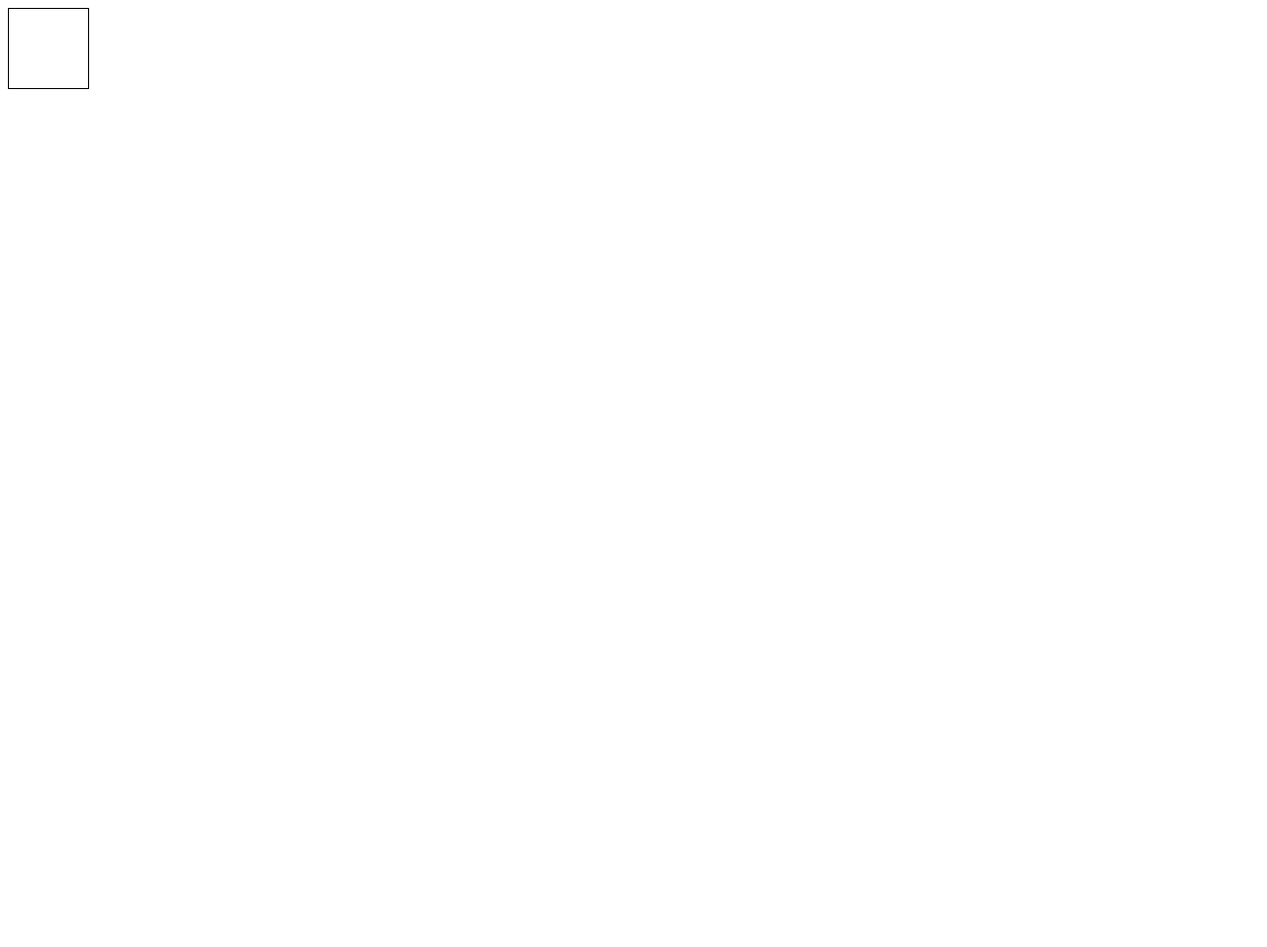
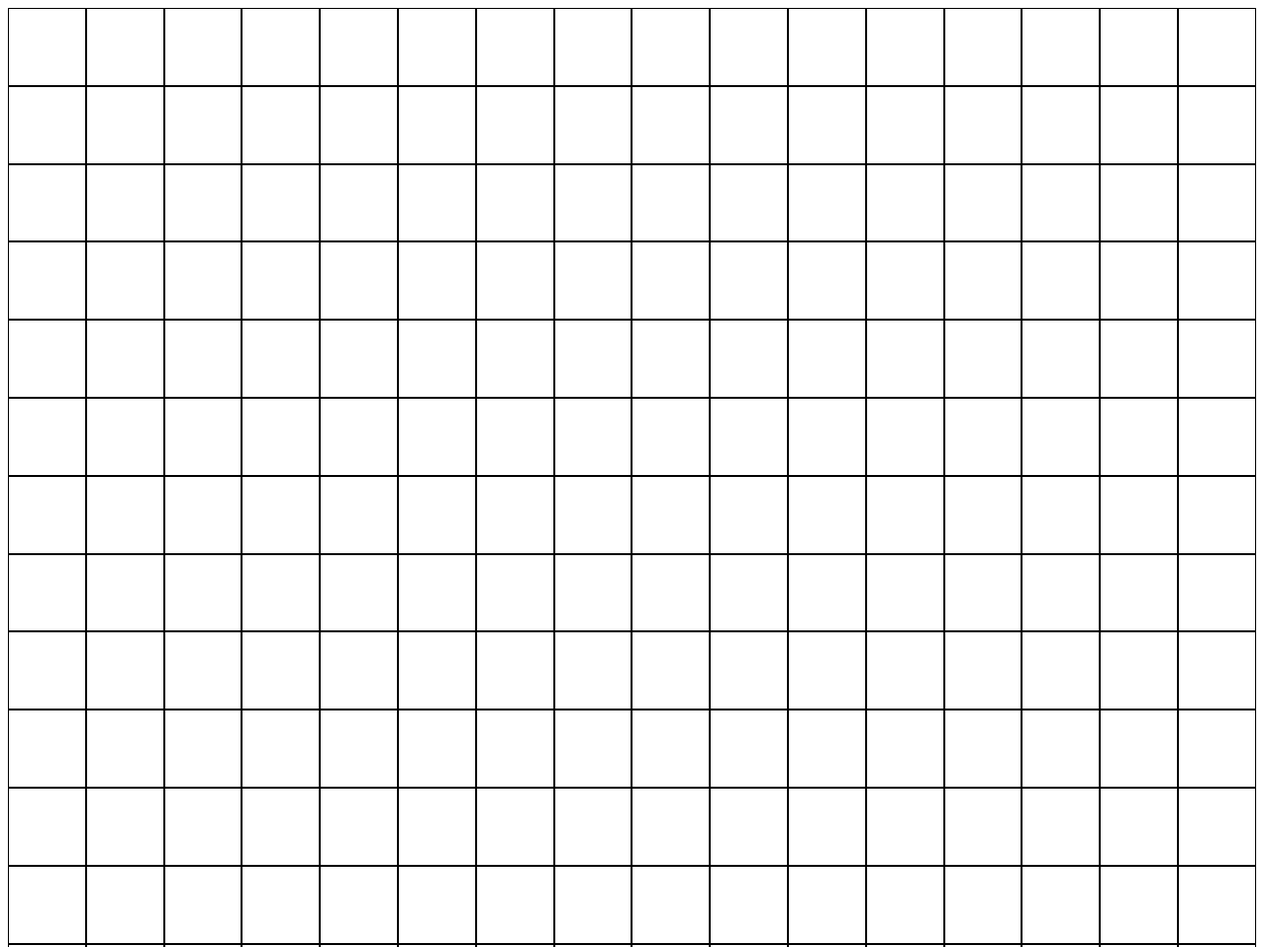
Before and after one commit to AndreiTotoro/etch-a-sketch, a plain HTML site: page index.html in a window 1280 px wide. Shown: the top 957 px of the page at 99% size. Before the commit the page ends 800 px from the top, so only its background shows below. Drawn offline with Linux system fonts and the light colour scheme.

Commit message:
Make a 16x16 grid of square divs
Generate a 16 x 16 grid of square divs to serve as the canvas for the etch-a-sketch board.

```diff
--- a/main.js
+++ b/main.js
@@ -1,7 +1,10 @@
 //Style one square div
 const grid = document.querySelector(`#grid`);
-const square = document.createElement(`div`);
-square.classList.toggle('square');
 
-grid.appendChild(square);
 //Create a 16 x 16  grid of square divs
+
+for (let i = 1; i <= 16 * 16; i++) {
+	const square = document.createElement(`div`);
+	square.classList.toggle('square');
+	grid.appendChild(square);
+}
--- a/styles.css
+++ b/styles.css
@@ -1,5 +1,10 @@
 .square{
-        width: 6.25vw;
-        height: 6.25vw;
+        width: 6vw;
+        height: 6vw;
         border: black 1px solid;
 }
+
+#grid{
+        display: flex;
+        flex-wrap: wrap;
+}
```
